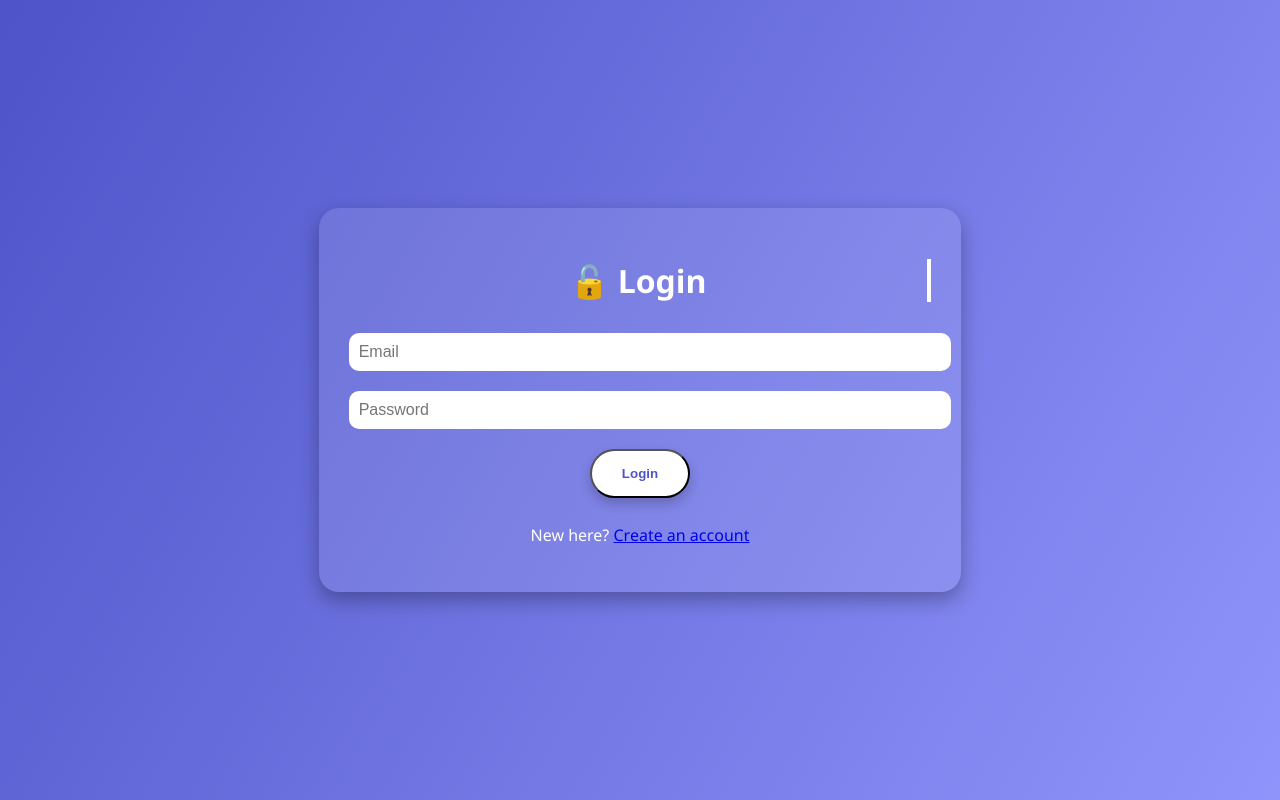
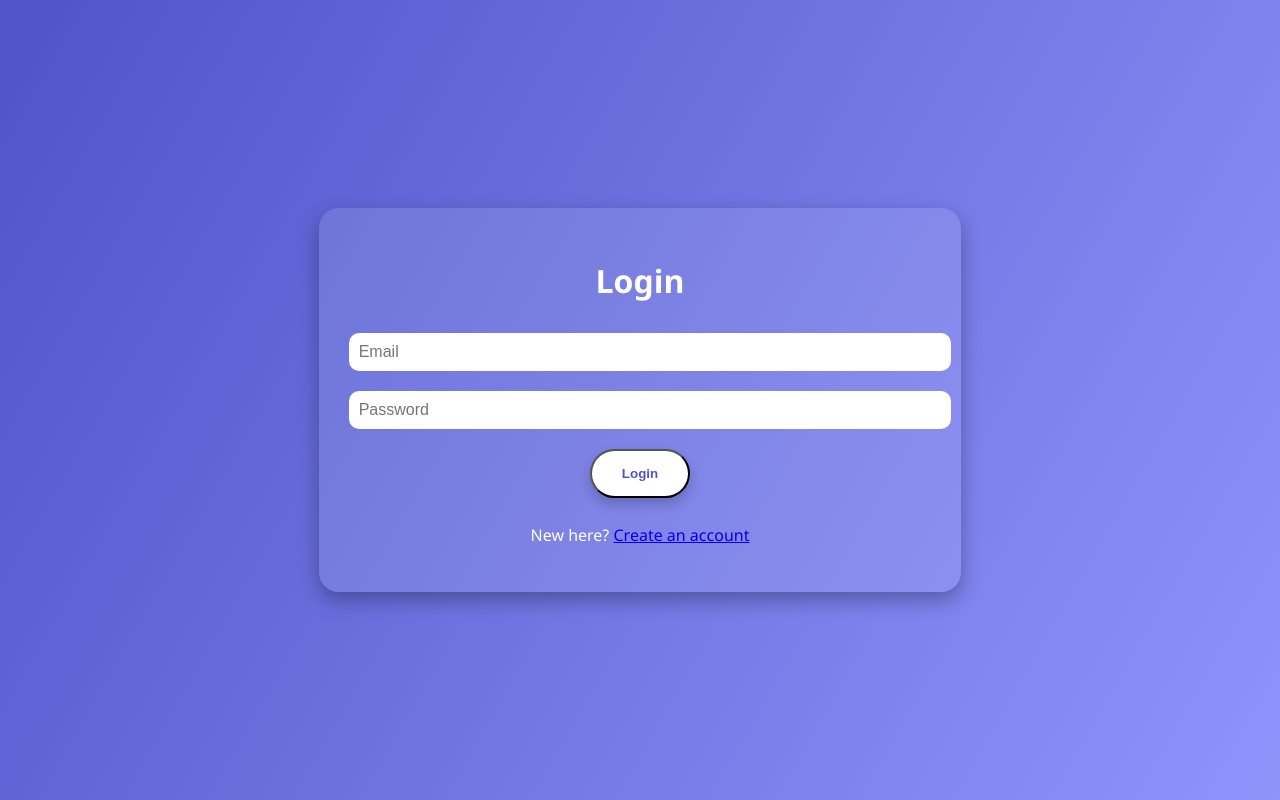
Before and after one commit to BodhramoniSyanvi/codsoft, a plain HTML site: page login.html in a window 1280 px wide. Drawn offline with Linux system fonts and the light colour scheme.

Commit message:
🎨 Removed typing caret from Login & Signup titles

```diff
--- a/login.html
+++ b/login.html
@@ -10,7 +10,7 @@
 
 <body>
     <div class="container">
-        <h1 class="typewriter">🔓 Login</h1>
+        <h1 class="no-caret">Login</h1>
         <form id="loginForm">
             <input type="email" id="loginEmail" placeholder="Email" required />
             <input type="password" id="loginPassword" placeholder="Password" required />
--- a/style.css
+++ b/style.css
@@ -328,3 +328,9 @@ input {
     outline: none;
     font-size: 1rem;
 }
+
+/* Remove typing caret for specific headings */
+.no-caret::after {
+    content: none !important;
+    animation: none !important;
+}
```
Also changed, not shown: signup.html (+1 -1 lines).
